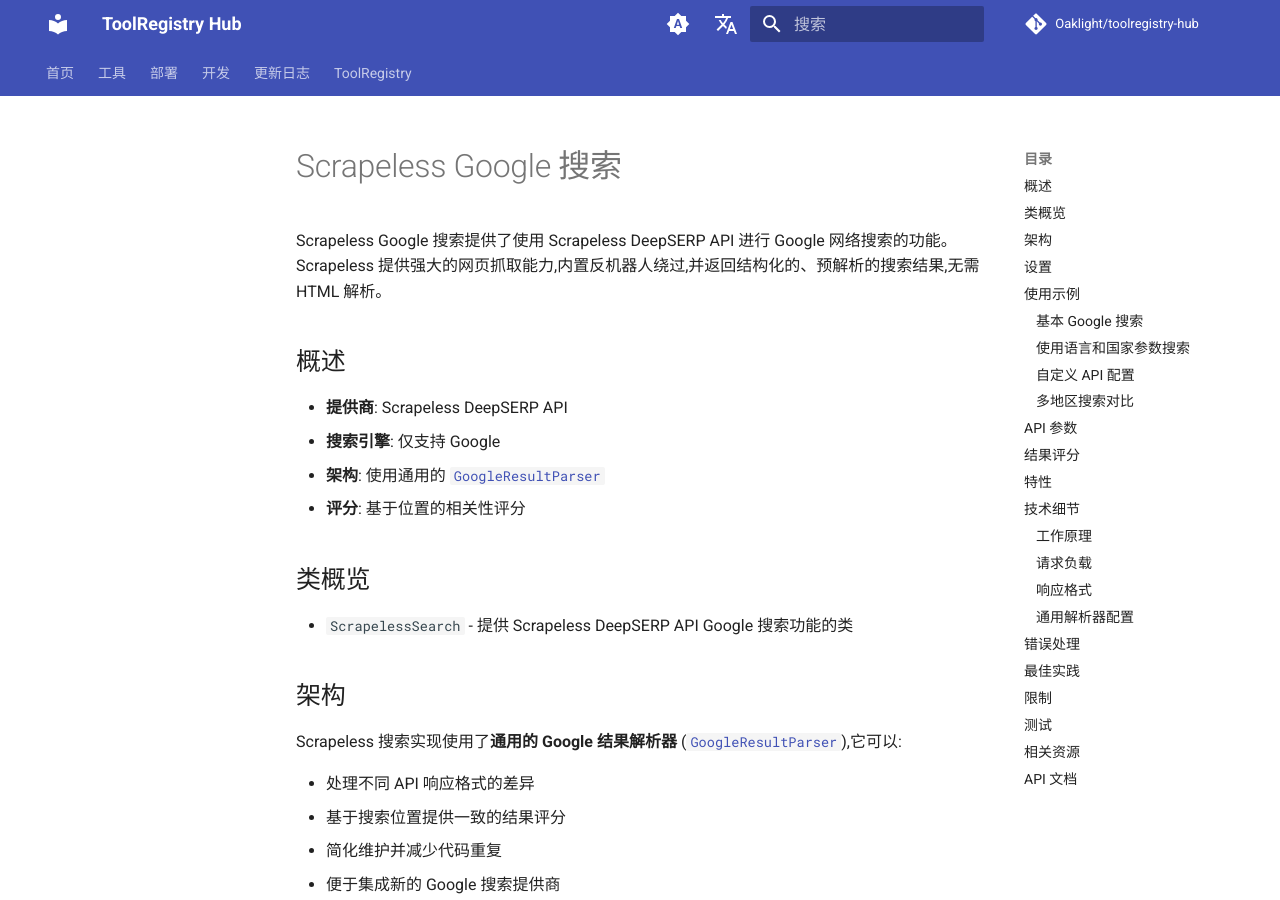
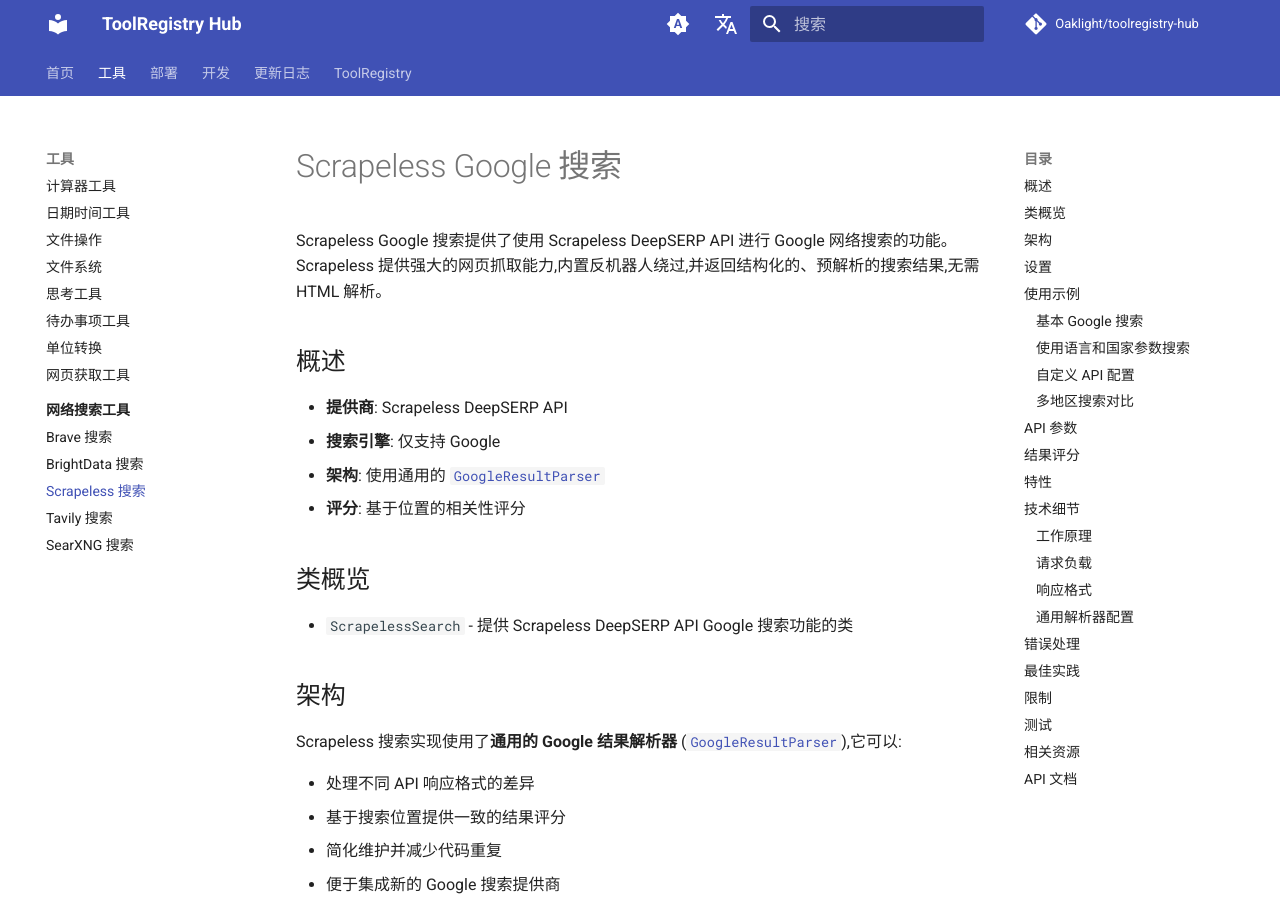
Before and after one commit to Oaklight/toolregistry-hub, an MkDocs documentation site: the page built from docs/tools/websearch/scrapeless.md, in a window 1280 px wide and 900 px high. Built offline with MkDocs 1.6.1 and Material for MkDocs 9.7.7, drawn with Linux system fonts in a browser that asks for light colours; comment, search, counter and statistics services are not loaded.

Commit message:
✨ feat(tools): add new web search providers and deprecate Bing search
- add BrightData search tool documentation【feat】
- add Scrapeless search tool documentation【feat】
- mark Bing search as deprecated and move to legacy section【chore】
- maintain consistent navigation structure for all search providers【style】

```diff
--- a/mkdocs.yml
+++ b/mkdocs.yml
@@ -74,8 +74,9 @@
       - 网页获取工具: tools/web_fetch_tool.md
       - 网络搜索工具:
           - 概述: tools/websearch/index.md
-          - Bing 搜索: tools/websearch/bing.md
           - Brave 搜索: tools/websearch/brave.md
+          - BrightData 搜索: tools/websearch/brightdata.md
+          - Scrapeless 搜索: tools/websearch/scrapeless.md
           - Tavily 搜索: tools/websearch/tavily.md
           - SearXNG 搜索: tools/websearch/searxng.md
   - 部署:
@@ -86,6 +87,7 @@
       - 网络搜索基类: tools/websearch/base_search.md
       - 搜索结果类型: tools/websearch/search_result.md
       - 旧版网络搜索: tools/websearch/legacy.md
+      - Bing 搜索 (已弃用): tools/websearch/bing.md
   - 更新日志: changelog.md
   - ToolRegistry: https://toolregistry.readthedocs.io/
 
```
